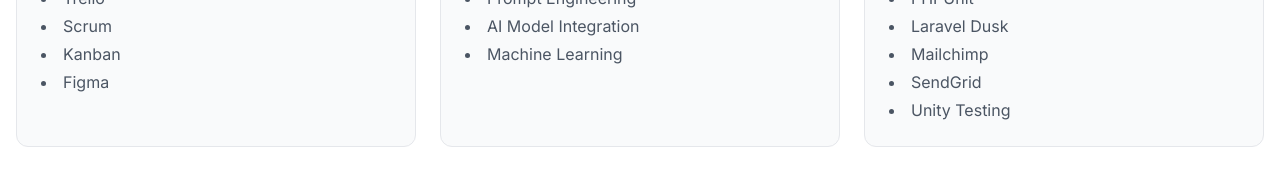
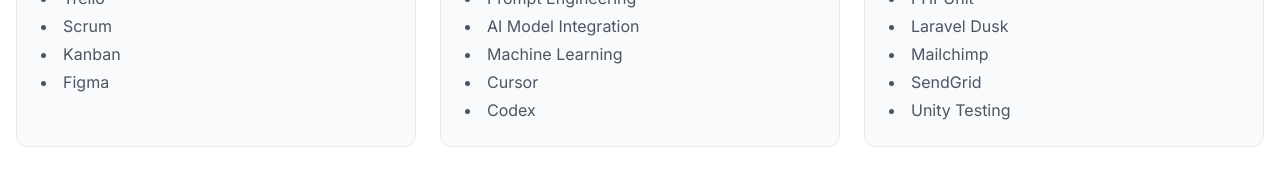
Before and after one commit to l3ardia/bardiamazaheri.com, a Next.js app in the folder frontends/portfolio/: page /skills in a window 1280 px wide. Shown: the part 1207-1378 px from the top of the page. Built offline with nearby package versions, Linux system fonts and the light colour scheme.

Commit message:
Update skills.ts

```diff
--- a/frontends/portfolio/src/data/skills.ts
+++ b/frontends/portfolio/src/data/skills.ts
@@ -113,6 +113,8 @@
       "Prompt Engineering",
       "AI Model Integration",
       "Machine Learning",
+      "Cursor",
+      "Codex"
     ],
   },
 
```
